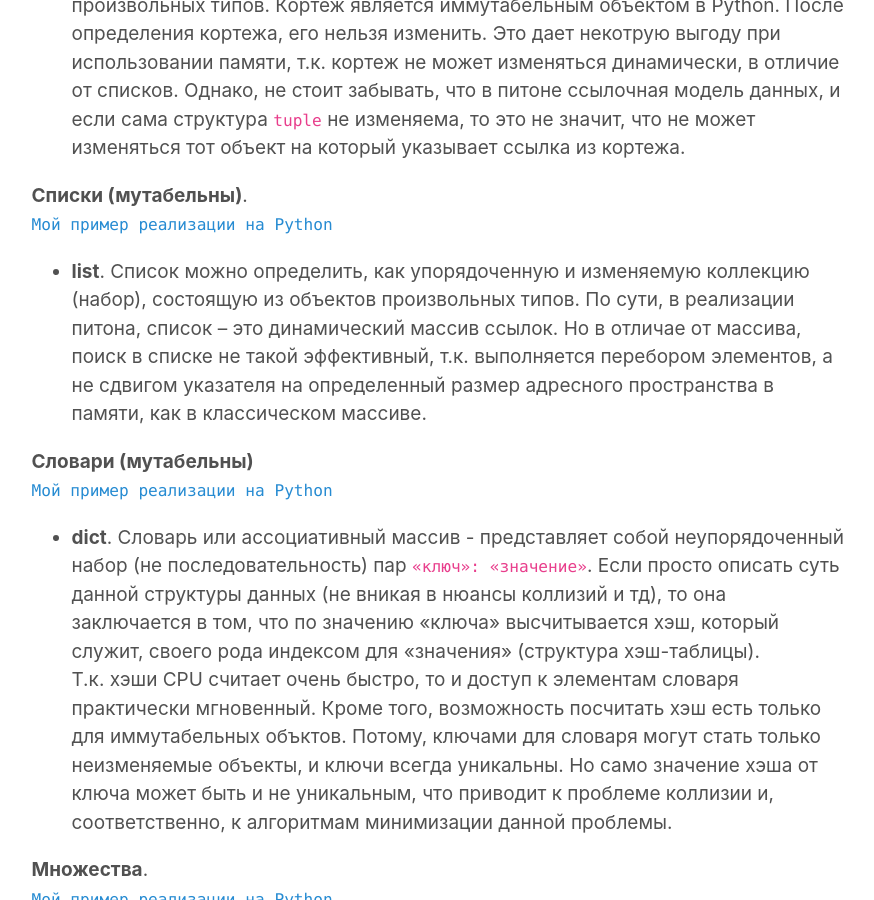
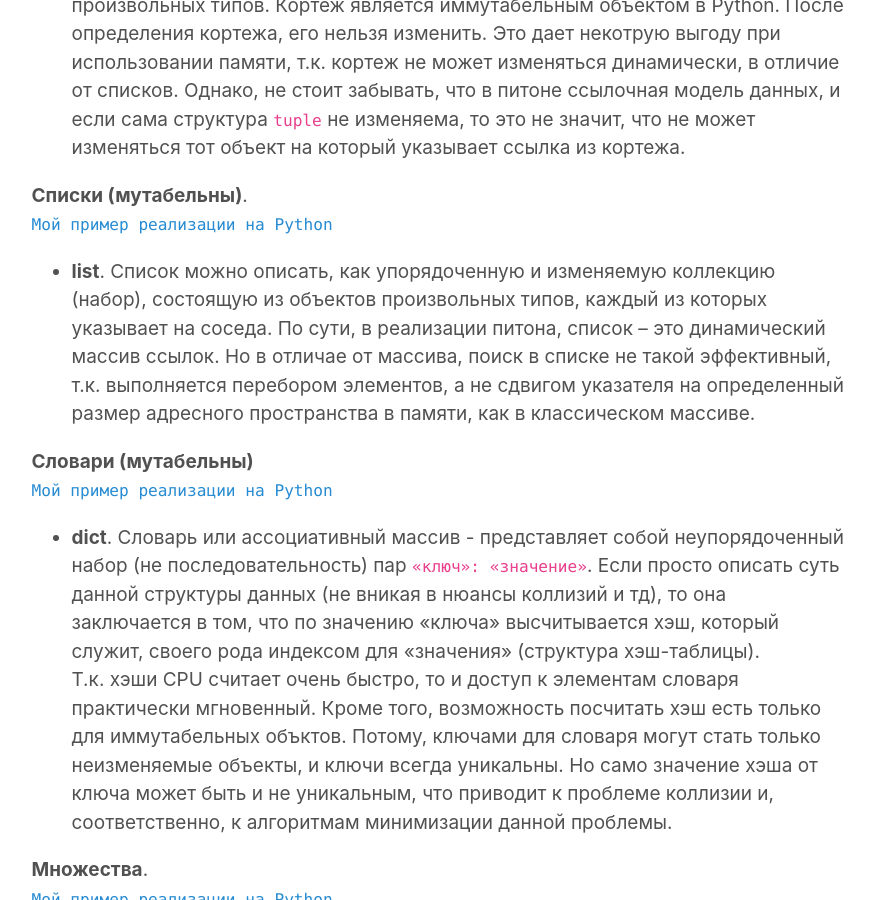
Before and after one commit to optima740/optima740.github.io, a Jekyll site: the page built from _posts/2021-06-21-Types in python.md, in a window 1280 px wide and 900 px high, scrolled down 3790 px. Shown: the whole window, without its empty margins (200-1074 px from the left). Built offline with Jekyll 4.4.1, drawn with Linux system fonts in a browser that asks for light colours.

Commit message:
добавил информацию post 29-06-21

```diff
--- a/_posts/2021-06-21-Types in python.md
+++ b/_posts/2021-06-21-Types in python.md
@@ -59,7 +59,7 @@ print(z)
 **Cписки (мутабельны)**.
 [`Мой пример реализации на Python`](https://github.com/optima740/Data_structures-Python-/blob/master/level_1/My_new_list.py)
 
-- **list**. Cписок можно определить, как упорядоченную и изменяемую коллекцию (набор), состоящую из объектов произвольных типов. По сути, в реализации питона, список – это динамический массив ссылок. Но в отличае от массива, поиск в списке не такой эффективный, т.к. выполняется перебором элементов, а не сдвигом указателя на определенный размер адресного пространства в памяти, как в классическом массиве.
+- **list**. Cписок можно описать, как упорядоченную и изменяемую коллекцию (набор), состоящую из объектов произвольных типов, каждый из которых указывает на соседа. По сути, в реализации питона, список – это динамический массив ссылок. Но в отличае от массива, поиск в списке не такой эффективный, т.к. выполняется перебором элементов, а не сдвигом указателя на определенный размер адресного пространства в памяти, как в классическом массиве.
 
 **Словари (мутабельны)**
 [`Мой пример реализации на Python`](https://github.com/optima740/Data_structures-Python-/blob/master/level_1/NativeArray.py)
```
